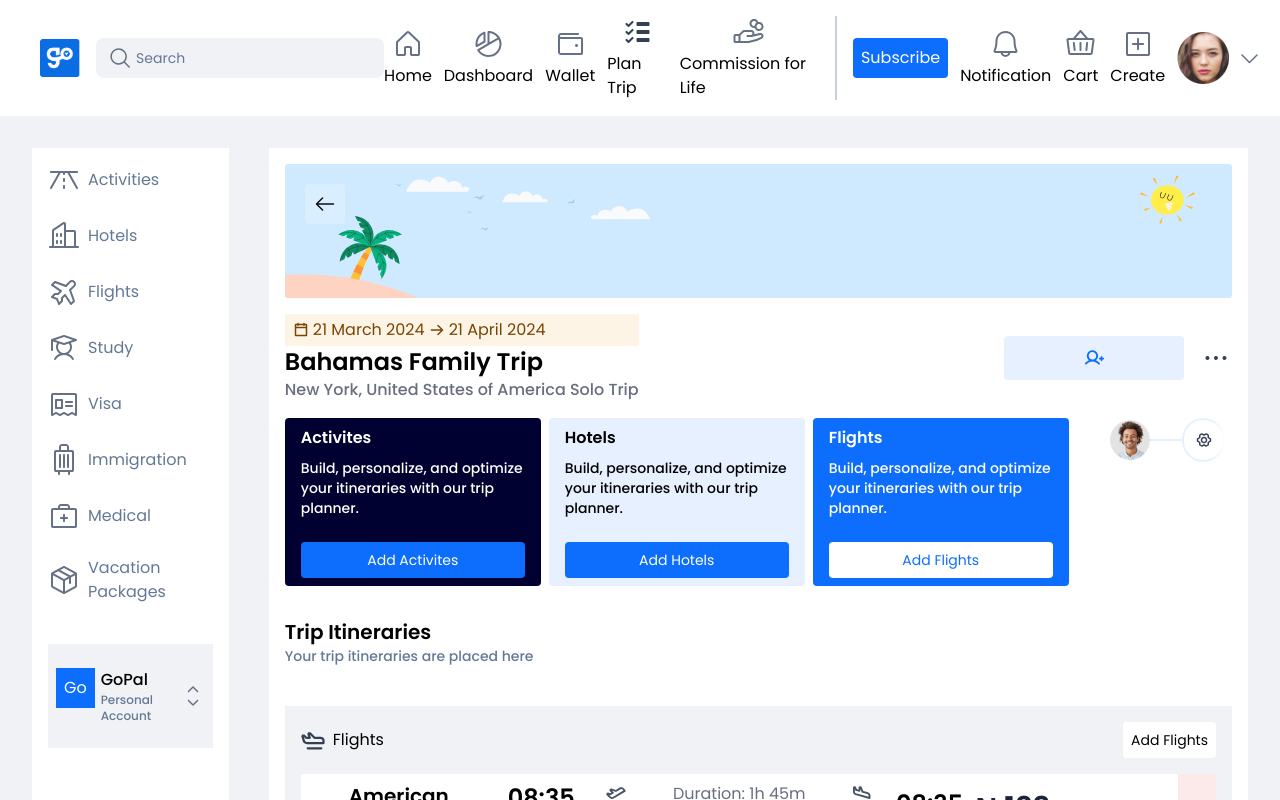
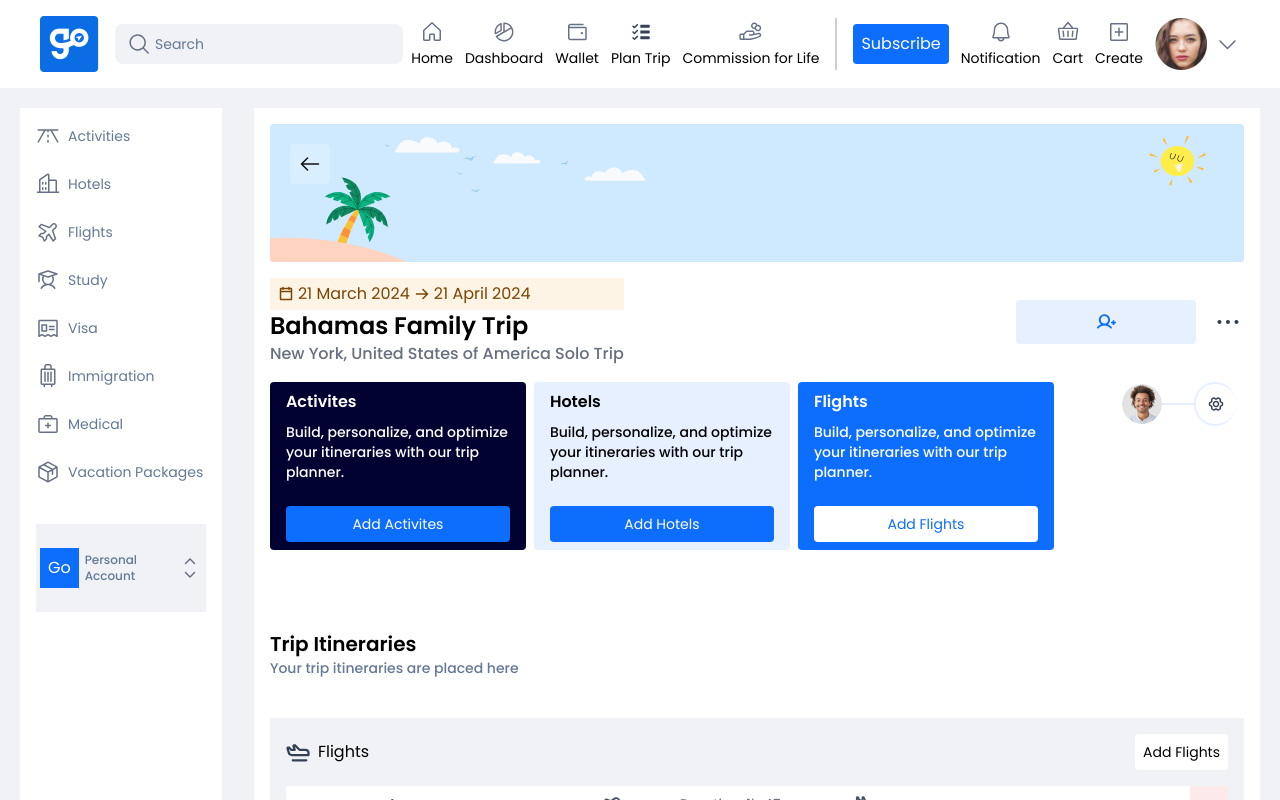
Before and after one commit to developer-afo/voyatek-test, a Next.js app: page / in a window 1280 px wide. Shown: the top 800 px of the page. Built offline with nearby package versions, Linux system fonts and the light colour scheme.

Commit message:
feat: update design

```diff
--- a/src/app/page.tsx
+++ b/src/app/page.tsx
@@ -10,7 +10,7 @@ import ListLayout from "../components/home/list-layout";
 
 export default function Home() {
   return (
-    <div className="lg:w-5/6 bg-white p-4">
+    <div className="xl:w-5/6 bg-white p-4">
       <div className="relative">
         <img src="/assets/banner.svg" alt="banner" />
         <Button className="bg-white/20 absolute top-5 left-5">
@@ -73,7 +73,7 @@ export default function Home() {
         </div>
       </div>
 
-      <div className="flex flex-col justify-start items-start pt-8 pb-6">
+      <div className="flex flex-col justify-start items-start pt-20 pb-6">
         <p className="font-semibold text-xl">Trip Itineraries</p>
         <p className="font-medium text-sm text-text-black-secondary">
           Your trip itineraries are placed here
--- a/src/components/home/card-layout.tsx
+++ b/src/components/home/card-layout.tsx
@@ -1,6 +1,6 @@
 function CardLayout({ children }: { children: React.ReactNode }) {
   return (
-    <div className="bg-white w-full flex md:flex-row flex-col">
+    <div className="bg-white w-full flex md:flex-row flex-col text-sm">
       {children}
       <div className="md:w-10 w-full bg-[#FBEAE9] flex-center">
         <button>&times;</button>
--- a/src/components/home/flight-card.tsx
+++ b/src/components/home/flight-card.tsx
@@ -69,7 +69,7 @@ function FlightCard() {
               </p>
             </div>
 
-            <p className="text-text-black-primary font-semibold md:text-2xl lg:text-3xl text-xl">
+            <p className="text-text-black-primary font-semibold xl:text-3xl text-xl">
               &#8358; 123, 450.00
             </p>
           </div>
--- a/src/components/home/header-item.tsx
+++ b/src/components/home/header-item.tsx
@@ -9,7 +9,7 @@ function HeaderItem(props: HeaderItemProps) {
   return (
     <div className="text-nav-text flex-col-center gap-1">
       <div>{props.icon}</div>
-      <span>{props.label}</span>
+      <span className="text-sm 2xl:text-base">{props.label}</span>
     </div>
   );
 }
--- a/src/components/layout/header.tsx
+++ b/src/components/layout/header.tsx
@@ -16,12 +16,18 @@ function Header() {
         <Search />
       </div>
 
-      <div className="flex gap-4 lg:divide-x-2 divide-text-black-secondary/35">
-        <div className="hidden lg:flex justify-end items-center gap-3">
+      <div className="flex gap-4 xl:divide-x-2 divide-text-black-secondary/35">
+        <div className="hidden xl:flex justify-end items-center gap-3">
           {headerItems.slice(0, 5).map((item, i) => (
             <HeaderItem
               key={i}
-              icon={<img src={item.icon} alt="house icon" />}
+              icon={
+                <img
+                  src={item.icon}
+                  alt={item.name}
+                  className="h-6 w-6 2xl:h-8 2xl:w-8"
+                />
+              }
               label={item.name}
             />
           ))}
@@ -34,7 +40,13 @@ function Header() {
             {headerItems.slice(5, headerItems.length).map((item, i) => (
               <HeaderItem
                 key={i}
-                icon={<img src={item.icon} alt="house icon" />}
+                icon={
+                  <img
+                    src={item.icon}
+                    alt={item.name}
+                    className="h-6 w-6 2xl:h-8 2xl:w-8"
+                  />
+                }
                 label={item.name}
               />
             ))}
--- a/src/components/layout/navbar.tsx
+++ b/src/components/layout/navbar.tsx
@@ -2,27 +2,26 @@ import { navitems } from "../home/home.constant";
 
 function NavBar() {
   return (
-    <nav className="w-1/6 bg-white p-4 lg:block hidden">
+    <nav className="w-1/6 bg-white p-4 xl:block hidden">
       <ul className="space-y-6">
         {navitems.map((item, i) => (
           <li
             key={i}
             className="flex items-center gap-2 text-text-black-secondary"
           >
-            <img src={item.icon} alt={item.name} />
-            <span>{item.name}</span>
+            <img src={item.icon} alt={item.name} className="w-6" />
+            <span className="text-sm 2xl:text-base">{item.name}</span>
           </li>
         ))}
       </ul>
 
-      <div className="mt-10 py-6 px-2 flex gap-1.5 bg-neutral-300">
+      <div className="mt-10 py-6 px-1 gap-1.5 flex items-center bg-neutral-300">
         <p className="p-2 h-fit bg-primary-600 text-white">Go</p>
-        <div className="grid font-medium">
-          <span>GoPal</span>
-          <span className="text-text-black-secondary text-xs">
-            Personal Account
-          </span>
-        </div>
+
+        <p className="text-text-black-secondary text-xs 2xl:text-sm font-medium">
+          Personal Account
+        </p>
+
         <img src="/assets/caretupdown.svg" alt="caret up down icon" />
       </div>
     </nav>
--- a/src/components/layout/wrapper.tsx
+++ b/src/components/layout/wrapper.tsx
@@ -6,7 +6,7 @@ function Wrapper({ children }: { children: React.ReactNode }) {
     <main className="bg-neutral-300 mx-auto max-w-screen-2xl">
       <Header />
 
-      <section className="w-full md:p-8 gap-10 flex justify-center">
+      <section className="w-full md:p-5 gap-8 flex justify-center">
         <NavBar />
 
         {children}
```
